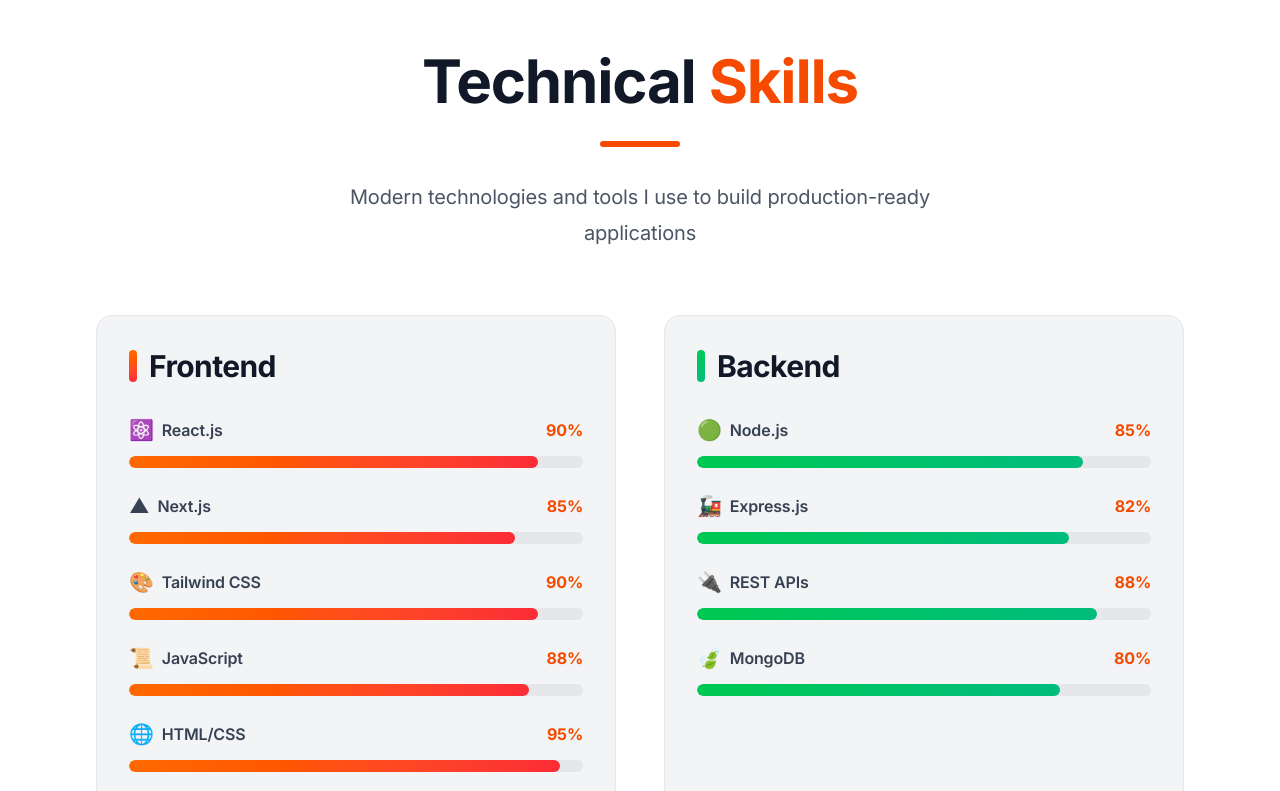
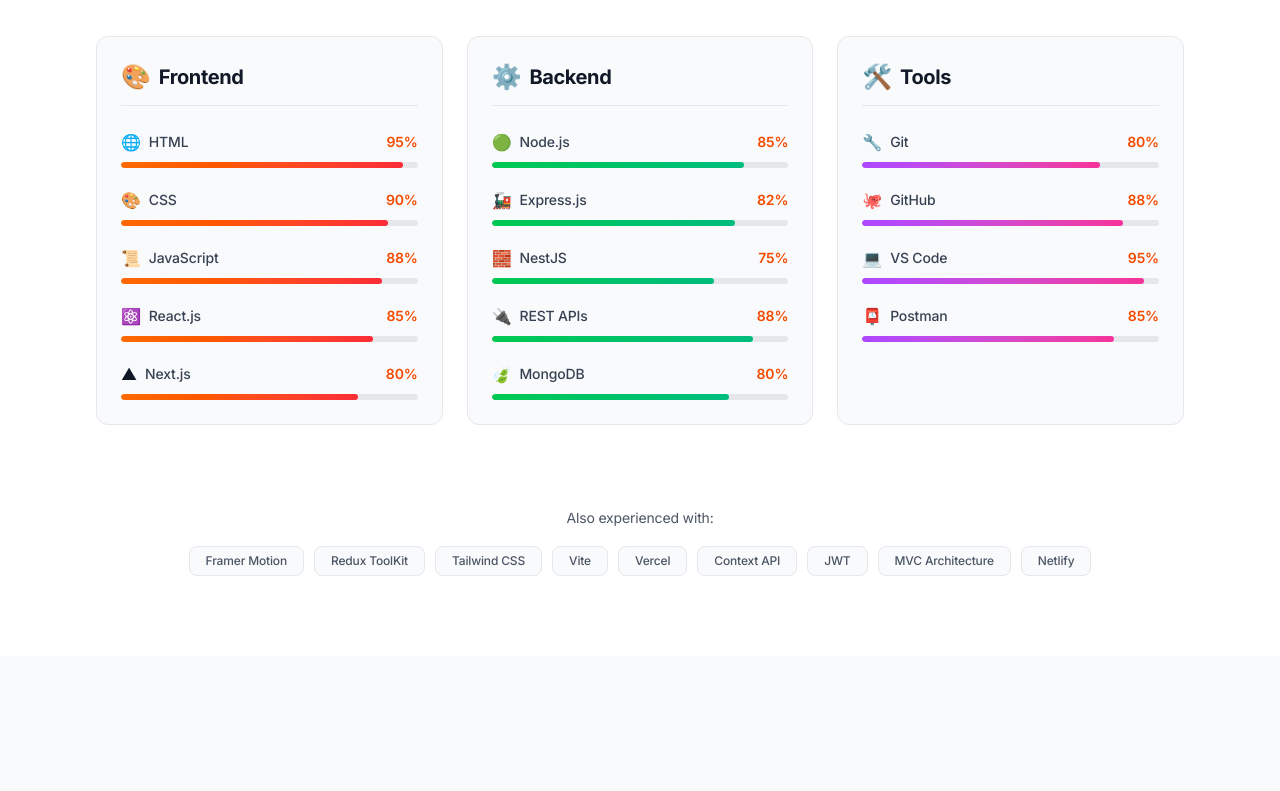
Before and after one commit to arhamshafi/Frontend_Portfolio, a React (Vite) app: page / in a window 1280 px wide. Shown: the part 3040-3831 px from the top of the page. Built offline with nearby package versions, Linux system fonts and the light colour scheme.

Commit message:
make some edits in whwat i offer or technical skil

```diff
--- a/src/Data.js
+++ b/src/Data.js
@@ -81,24 +81,22 @@
 // Skills Data
 export const skillsData = {
   frontend: [
-    { name: "React.js", level: 90, icon: "⚛️" },
-    { name: "Next.js", level: 85, icon: "▲" },
-    { name: "Tailwind CSS", level: 90, icon: "🎨" },
+    { name: "HTML", level: 95, icon: "🌐" },
+    { name: "CSS", level: 90, icon: "🎨" },
     { name: "JavaScript", level: 88, icon: "📜" },
-    { name: "HTML/CSS", level: 95, icon: "🌐" }
+    { name: "React.js", level: 85, icon: "⚛️" },
+    { name: "Next.js", level: 80, icon: "▲" }
   ],
   backend: [
     { name: "Node.js", level: 85, icon: "🟢" },
     { name: "Express.js", level: 82, icon: "🚂" },
+    { name: "NestJS", level: 75, icon: "🧱" },
     { name: "REST APIs", level: 88, icon: "🔌" },
-    { name: "MongoDB", level: 80, icon: "🍃" }
-  ],
-  stateManagement: [
-    { name: "Redux Toolkit", level: 85, icon: "🔄" },
-    { name: "Context API", level: 90, icon: "📦" }
+    { name: "MongoDB", level: 80, icon: "🍃" },
   ],
   tools: [
-    { name: "Git/GitHub", level: 88, icon: "🔧" },
+    { name: "Git", level: 80, icon: "🔧" },
+    { name: "GitHub", level: 88, icon: "🐙" },
     { name: "VS Code", level: 95, icon: "💻" },
     { name: "Postman", level: 85, icon: "📮" }
   ]
--- a/src/components/ServicesSection.jsx
+++ b/src/components/ServicesSection.jsx
@@ -25,7 +25,7 @@
   };
 
   return (
-    <section id="services" className="py-12 md:py-20 lg:py-32 px-4 sm:px-6 md:px-12 lg:px-24 relative bg-gradient-to-br from-gray-50 via-white to-gray-50">
+    <section id="services" className="py-8 md:py-10 lg:py-22 px-5 lg:px-10 relative bg-gradient-to-br from-gray-50 via-white to-gray-50">
       <div className="max-w-7xl mx-auto">
         {/* Header Section */}
         <motion.div
@@ -75,7 +75,7 @@
 
         {/* Services Grid */}
         <motion.div
-          className="grid grid-cols-1 sm:grid-cols-2 lg:grid-cols-4 gap-4 sm:gap-5 md:gap-6 lg:gap-8"
+          className="grid grid-cols-1 sm:grid-cols-2 xl:grid-cols-4 gap-4"
           variants={containerVariants}
           initial="hidden"
           whileInView="visible"
@@ -89,7 +89,7 @@
                 y: -8,
                 transition: { duration: 0.2 }
               }}
-              className="group relative bg-white rounded-xl md:rounded-2xl p-5 sm:p-6 md:p-7 lg:p-8 border border-gray-100 hover:border-orange-300 hover:shadow-2xl transition-all duration-300 overflow-hidden"
+              className="group relative bg-white rounded-xl md:rounded-2xl p-6 md:p-7 lg:p-8 border border-gray-100 hover:border-orange-300 hover:shadow-2xl transition-all duration-300 overflow-hidden"
             >
               {/* Background Gradient Effect */}
               <div className="absolute inset-0 bg-gradient-to-br from-orange-50 to-transparent opacity-0 group-hover:opacity-100 transition-opacity duration-500" />
--- a/src/components/SkillsSection.jsx
+++ b/src/components/SkillsSection.jsx
@@ -4,62 +4,71 @@
 
 const SkillsSection = () => {
   const skillCategories = [
-    { title: 'Frontend', skills: skillsData.frontend, color: 'from-orange-500 to-red-500' },
-    { title: 'Backend', skills: skillsData.backend, color: 'from-green-500 to-emerald-500' },
-    { title: 'State Management', skills: skillsData.stateManagement, color: 'from-blue-500 to-cyan-500' },
-    { title: 'Tools', skills: skillsData.tools, color: 'from-purple-500 to-pink-500' }
+    { title: 'Frontend', skills: skillsData.frontend, color: 'from-orange-500 to-red-500', icon: '🎨' },
+    { title: 'Backend', skills: skillsData.backend, color: 'from-green-500 to-emerald-500', icon: '⚙️' },
+    { title: 'Tools', skills: skillsData.tools, color: 'from-purple-500 to-pink-500', icon: '🛠️' }
   ];
 
   return (
-    <section id="skills" className="py-24 md:py-32 px-6 md:px-16 lg:px-24 relative bg-white">
-      <div className="max-w-7xl mx-auto">
+    <section id="skills" className="py-8 sm:py-10 lg:py-20 px-4 sm:px-6 md:px-16 lg:px-24 bg-white">
+      <div className="max-w-6xl mx-auto">
+        {/* Header Section */}
         <motion.div
           initial={{ opacity: 0, y: 20 }}
           whileInView={{ opacity: 1, y: 0 }}
           viewport={{ once: true }}
-          transition={{ duration: 0.6 }}
-          className="text-center mb-16"
+          transition={{ duration: 0.5 }}
+          className="text-center mb-8 sm:mb-12 md:mb-14"
         >
-          <h2 className="text-4xl md:text-5xl lg:text-6xl font-bold mb-6 text-gray-900">
+          <h2 className="text-2xl sm:text-3xl md:text-4xl font-bold mb-2 sm:mb-3 text-gray-900">
             Technical <span className="text-orange-600">Skills</span>
           </h2>
-          <div className="w-20 h-1.5 bg-orange-600 mx-auto mb-8 rounded-full"></div>
-          <p className="text-gray-600 text-lg md:text-xl max-w-2xl mx-auto">
-            Modern technologies and tools I use to build production-ready applications
+          <div className="w-12 sm:w-16 h-1 bg-orange-600 mx-auto mb-4 sm:mb-5 rounded-full" />
+          <p className="text-gray-600 text-sm sm:text-base md:text-lg max-w-2xl mx-auto px-2">
+            Modern technologies I use to build production-ready applications
           </p>
         </motion.div>
 
-        <div className="grid md:grid-cols-2 gap-10 lg:gap-12">
+        {/* Skills Grid - Responsive columns */}
+        <div className="grid grid-cols-1 sm:grid-cols-2 lg:grid-cols-3 gap-4 sm:gap-5 md:gap-6">
           {skillCategories.map((category, categoryIndex) => (
             <motion.div
               key={category.title}
-              initial={{ opacity: 0, y: 30 }}
+              initial={{ opacity: 0, y: 20 }}
               whileInView={{ opacity: 1, y: 0 }}
               viewport={{ once: true }}
-              transition={{ duration: 0.5, delay: categoryIndex * 0.1 }}
-              className="bg-gray-100 rounded-2xl p-8 border border-gray-200 hover:border-orange-300 hover:shadow-xl transition-all duration-300"
+              transition={{ duration: 0.4, delay: categoryIndex * 0.1 }}
+              className="bg-gray-50 rounded-xl p-4 sm:p-5 md:p-6 border border-gray-200 hover:border-orange-300 hover:shadow-md transition-all duration-300"
             >
-              <h3 className="text-2xl md:text-3xl font-bold mb-8 text-gray-900 flex items-center">
-                <span className={`w-2 h-8 bg-gradient-to-b ${category.color} rounded-full mr-3`}></span>
-                {category.title}
-              </h3>
+              {/* Category Header */}
+              <div className="flex items-center gap-2 mb-4 sm:mb-5 md:mb-6 pb-2 sm:pb-3 border-b border-gray-200">
+                <span className="text-xl sm:text-2xl">{category.icon}</span>
+                <h3 className="text-lg sm:text-xl font-bold text-gray-800">
+                  {category.title}
+                </h3>
+              </div>
 
-              <div className="space-y-6">
+              {/* Skills List */}
+              <div className="space-y-4 sm:space-y-5">
                 {category.skills.map((skill, index) => (
-                  <div key={index}>
-                    <div className="flex justify-between items-center mb-3">
-                      <span className="text-gray-700 font-semibold flex items-center gap-2">
-                        <span className="text-xl">{skill.icon}</span>
-                        {skill.name}
+                  <div key={skill.name}>
+                    <div className="flex justify-between items-center mb-1.5 sm:mb-2">
+                      <div className="flex items-center gap-1.5 sm:gap-2">
+                        <span className="text-sm sm:text-base">{skill.icon}</span>
+                        <span className="text-gray-700 font-medium text-xs sm:text-sm">
+                          {skill.name}
+                        </span>
+                      </div>
+                      <span className="text-orange-600 font-semibold text-xs sm:text-sm">
+                        {skill.level}%
                       </span>
-                      <span className="text-orange-600 font-bold">{skill.level}%</span>
                     </div>
-                    <div className="h-3 bg-gray-200 rounded-full overflow-hidden">
+                    <div className="h-1 sm:h-1.5 bg-gray-200 rounded-full overflow-hidden">
                       <motion.div
                         initial={{ width: 0 }}
                         whileInView={{ width: `${skill.level}%` }}
                         viewport={{ once: true }}
-                        transition={{ duration: 1, delay: 0.2 + index * 0.1 }}
+                        transition={{ duration: 0.8, delay: index * 0.1 }}
                         className={`h-full bg-gradient-to-r ${category.color} rounded-full`}
                       />
                     </div>
@@ -70,20 +79,20 @@
           ))}
         </div>
 
-        {/* Additional tech stack showcase */}
+        {/* Additional Technologies */}
         <motion.div
-          initial={{ opacity: 0, y: 20 }}
+          initial={{ opacity: 0, y: 15 }}
           whileInView={{ opacity: 1, y: 0 }}
           viewport={{ once: true }}
-          transition={{ duration: 0.6, delay: 0.4 }}
-          className="mt-16 text-center"
+          transition={{ duration: 0.4, delay: 0.3 }}
+          className="mt-10 sm:mt-12 md:mt-14 pt-4 sm:pt-6 text-center"
         >
-          <p className="text-gray-500 mb-6 font-medium">Also experienced with:</p>
-          <div className="flex flex-wrap justify-center gap-4">
-            {['Framer Motion', 'Three.js', 'Tailwind CSS', 'Vite', 'Postman', 'JWT', 'Mongoose'].map((tech, i) => (
+          <p className="text-gray-500 text-xs sm:text-sm mb-3 sm:mb-4">Also experienced with:</p>
+          <div className="flex flex-wrap justify-center gap-1.5 sm:gap-2 md:gap-2.5 px-1">
+            {['Framer Motion', 'Redux ToolKit', 'Tailwind CSS', 'Vite', 'Vercel', 'Context API', 'JWT', 'MVC Architecture', 'Netlify'].map((tech) => (
               <span
-                key={i}
-                className="px-5 py-2.5 bg-gray-100 border border-gray-200 rounded-xl text-gray-700 text-sm font-medium hover:border-orange-300 hover:bg-orange-50 hover:text-orange-600 transition-all"
+                key={tech}
+                className="px-2.5 sm:px-3 md:px-4 py-1 sm:py-1.5 bg-gray-50 border border-gray-200 rounded-lg text-gray-600 text-[11px] sm:text-xs font-medium hover:border-orange-300 hover:bg-orange-50 hover:text-orange-600 transition-all cursor-default whitespace-nowrap"
               >
                 {tech}
               </span>
```
